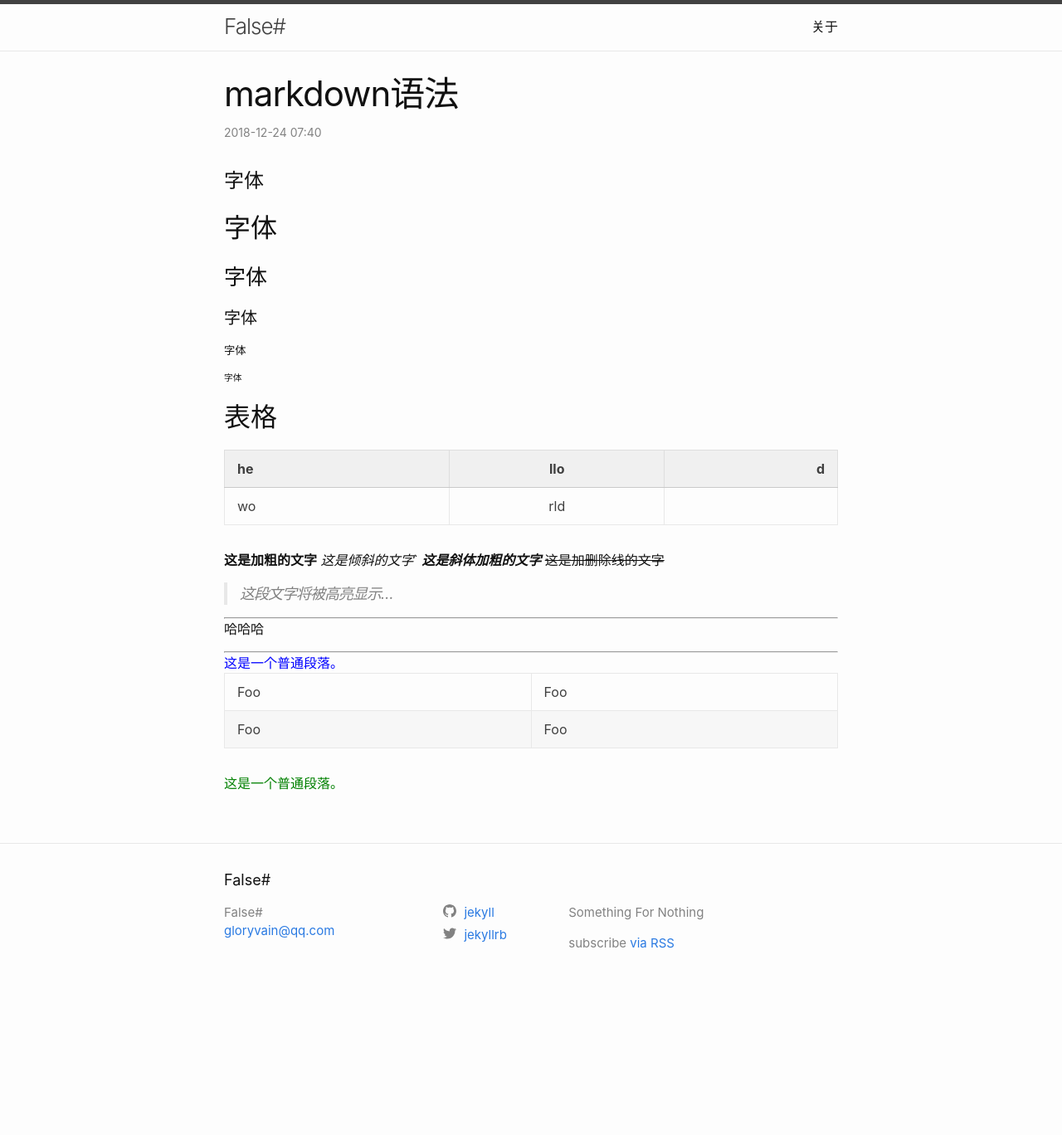
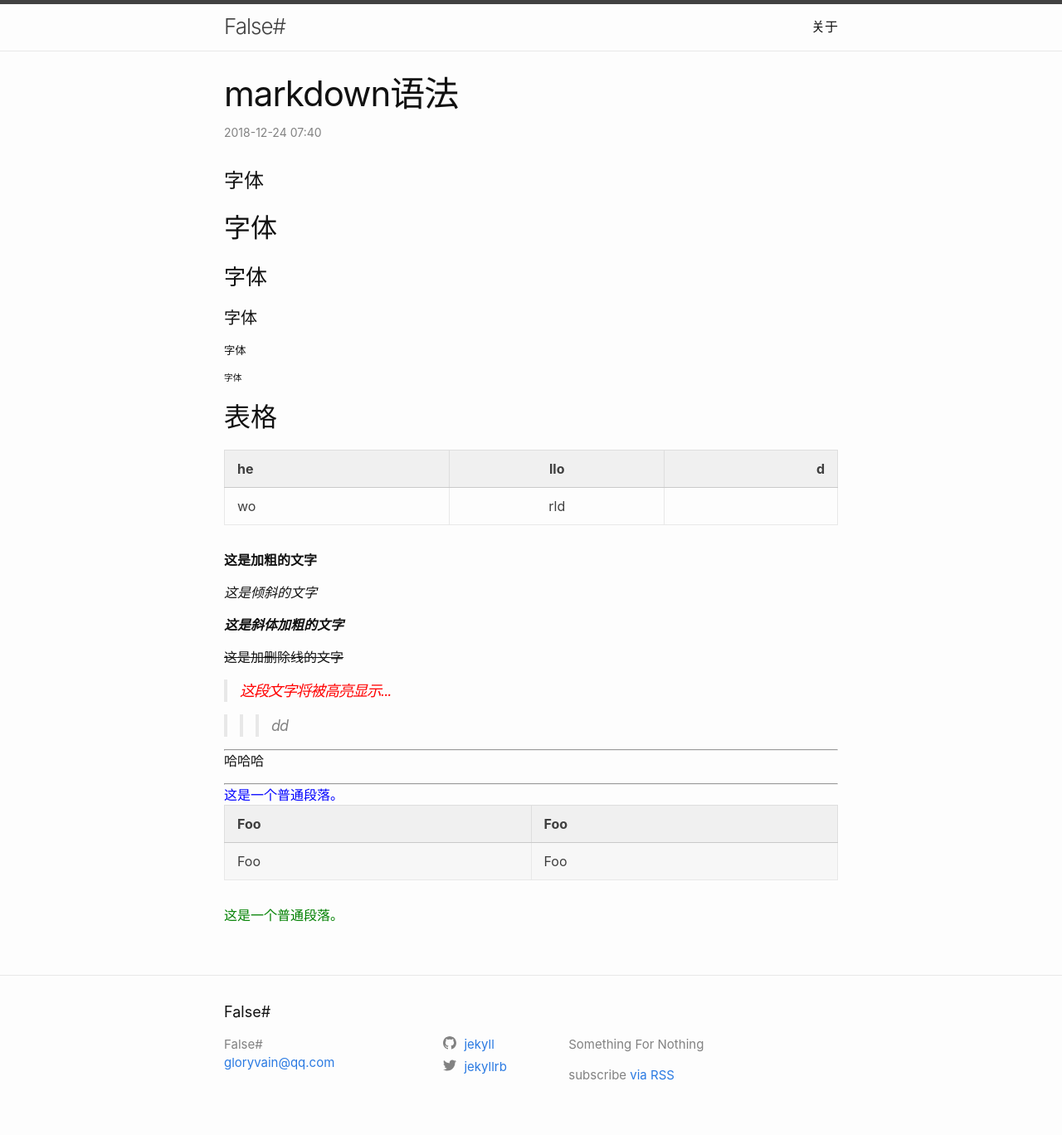
Before and after one commit to BugGreat/BugGreat.github.io, a Jekyll site: the page built from _posts/2018-12-24-fuza.markdown, in a window 1280 px wide. Shown: the whole page at 83% size. Built offline with Jekyll 4.4.1, drawn with Linux system fonts in a browser that asks for light colours; before the commit the page ends 1209 px from its top, so only the background shows below that.

Commit message:
markdown语法

```diff
--- a/_posts/2018-12-24-fuza.markdown
+++ b/_posts/2018-12-24-fuza.markdown
@@ -22,11 +22,16 @@ categories: jekyll update
  wo | rld |
 
 **这是加粗的文字**
-*这是倾斜的文字*`
+
+*这是倾斜的文字*
+
 ***这是斜体加粗的文字***
+
 ~~这是加删除线的文字~~
 
-> 这段文字将被高亮显示...
+> <font color='red'>这段文字将被高亮显示...</font>
+
+>>>dd
 
 ***
 哈哈哈
@@ -37,8 +42,8 @@ categories: jekyll update
 
 <table>
     <tr>
-        <td>Foo</td>
-        <td>Foo</td>
+        <th>Foo</th>
+        <th>Foo</th>
     </tr>
     <tr>
         <td>Foo</td>
```
